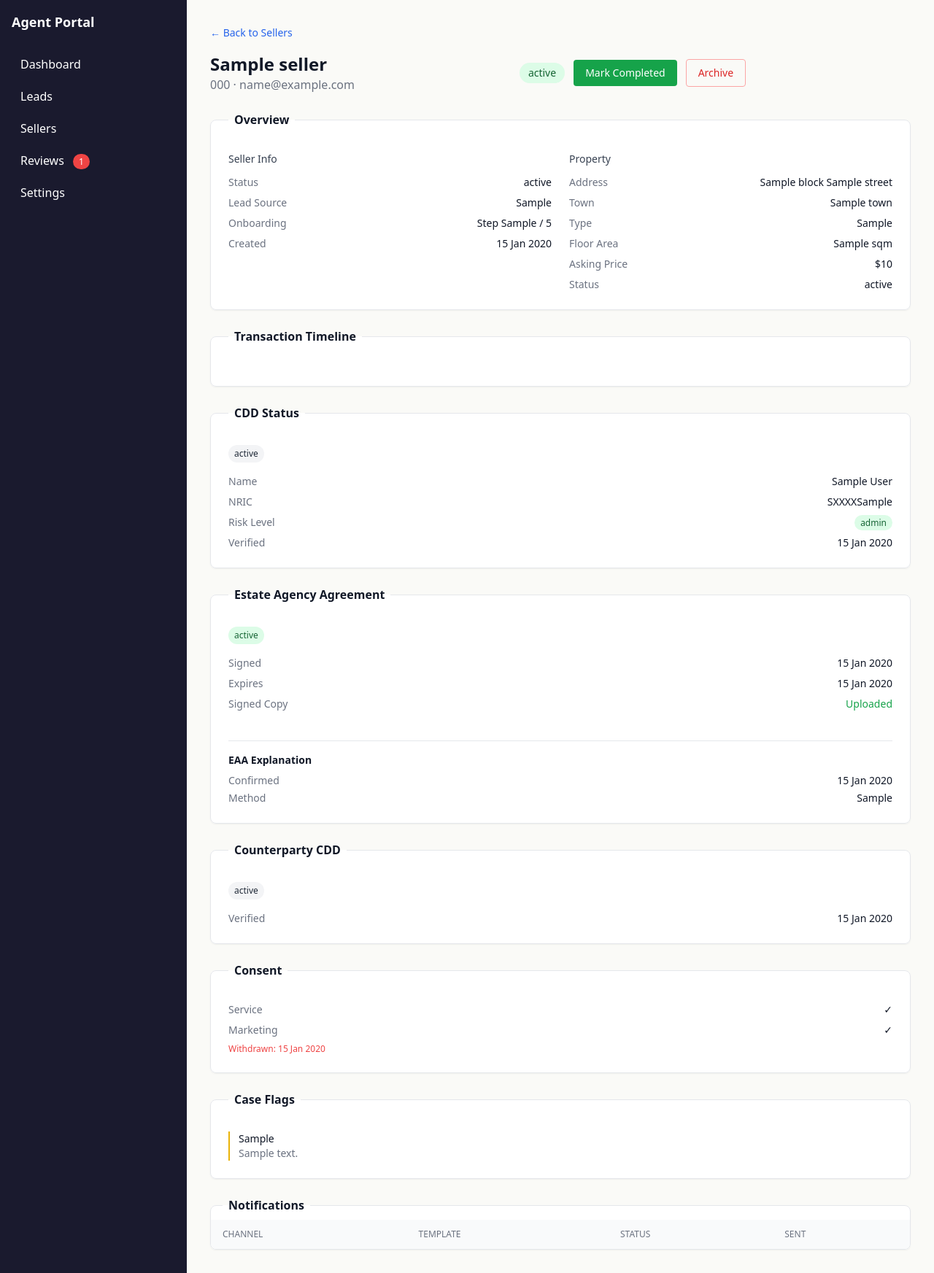
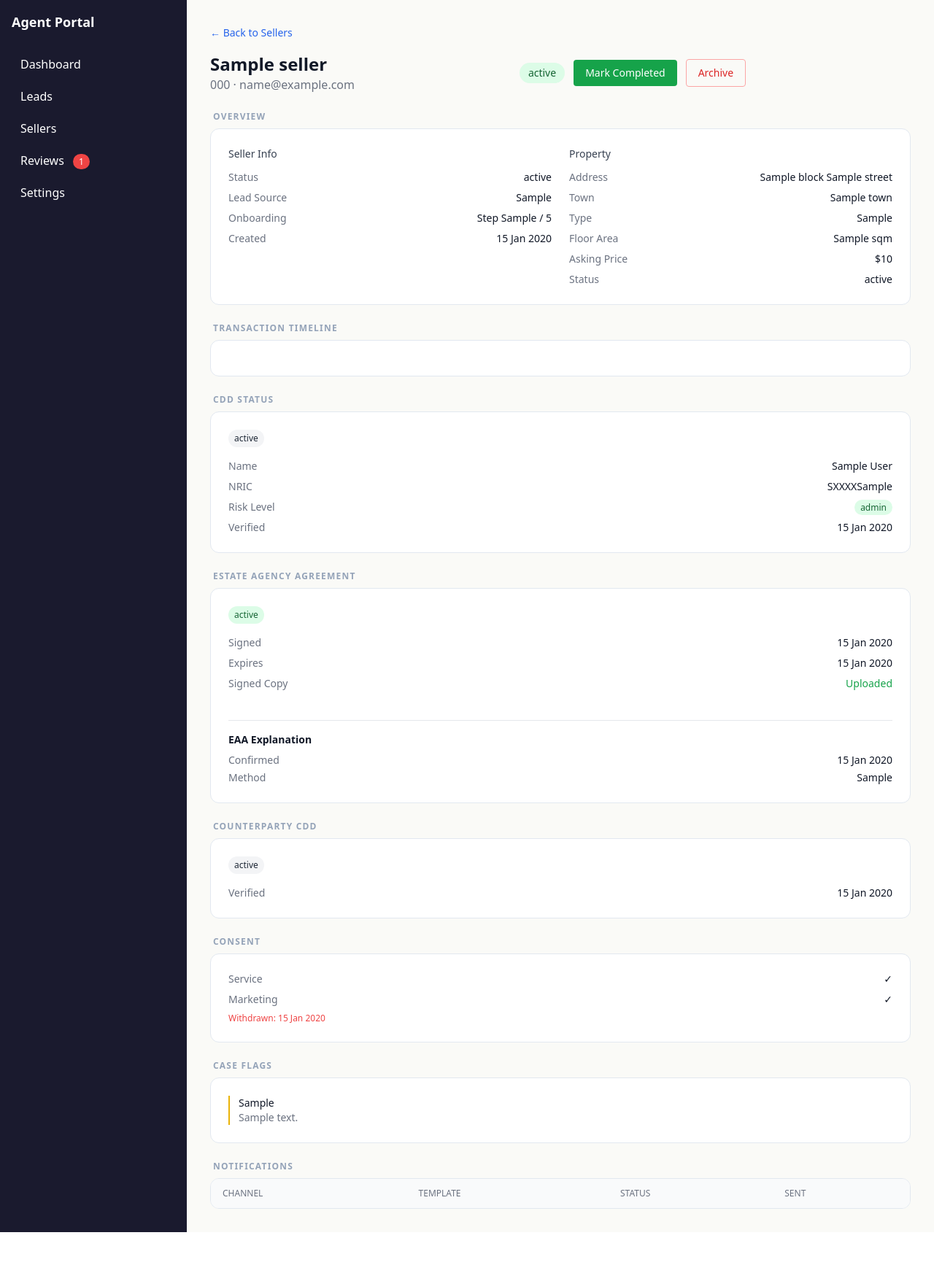
Before and after one commit to Duckchief/sellmyhouse, a Node project: template src/views/pages/agent/seller-detail.njk in a window 1280 px wide. Shown: the whole page at 73% size. After the commit the page ends 1689 px from the top, so only its background shows below. Run offline with Node 20 templates, Linux system fonts and the light colour scheme; the template is opened without the code that fills it: most values are stand-ins (such as "Sample title", 1, 10 or a date in 2020); lists and menus that the app fills with data are empty; style sheets or scripts are compiled from the project's sources; some libraries are stand-ins or nearby versions.

Commit message:
refactor: replace fieldset layout with modern section-based card pattern in seller-detail.njk
Replace 8 fieldsets (with legend styling) with cleaner section + label pattern:
- Old: <fieldset> + <legend> + styled content
- New: <section> + <p class="label"> + <div class="card"> with rounded-xl, border-slate-200
- Move id="notifications-fieldset" from <fieldset> to <section> for Notifications section
- Update styling: border-gray-200 → border-slate-200, mt-2 removed, consistent p-6 spacing
- All logic and included partials preserved

Co-Authored-By: Claude Sonnet 4.6 <noreply@anthropic.com>

```diff
--- a/src/views/pages/agent/seller-detail.njk
+++ b/src/views/pages/agent/seller-detail.njk
@@ -10,9 +10,10 @@
 <div class="space-y-6">
 
   {# 1. Overview #}
-  <fieldset class="border border-gray-200 rounded-lg p-6 bg-white shadow-sm">
-    <legend class="px-2 text-base font-semibold text-gray-900">{{ "Overview" | t }}</legend>
-    <div class="grid grid-cols-1 md:grid-cols-2 gap-6 mt-2">
+  <section>
+    <p class="text-xs font-semibold uppercase tracking-widest text-slate-400 mb-2 px-1">{{ "Overview" | t }}</p>
+    <div class="bg-white rounded-xl border border-slate-200 p-6">
+      <div class="grid grid-cols-1 md:grid-cols-2 gap-6">
         <div>
           <h3 class="text-sm font-medium text-gray-700 mb-3">{{ "Seller Info" | t }}</h3>
           <dl class="space-y-2 text-sm">
@@ -41,12 +42,14 @@
         </div>
         {% endif %}
       </div>
-  </fieldset>
+    </div>
+  </section>
 
   {# 2. Transaction Timeline #}
-  <fieldset class="border border-gray-200 rounded-lg p-6 bg-white shadow-sm">
-    <legend class="px-2 text-base font-semibold text-gray-900">{{ "Transaction Timeline" | t }}</legend>
-    <div class="space-y-4 mt-2">
+  <section>
+    <p class="text-xs font-semibold uppercase tracking-widest text-slate-400 mb-2 px-1">{{ "Transaction Timeline" | t }}</p>
+    <div class="bg-white rounded-xl border border-slate-200 p-6">
+      <div class="space-y-4">
         {% for milestone in milestones %}
         <div class="flex items-start gap-3">
           <div class="mt-1 w-3 h-3 rounded-full flex-shrink-0
@@ -60,50 +63,53 @@
         </div>
         {% endfor %}
       </div>
-  </fieldset>
+    </div>
+  </section>
 
   {# 3. CDD Status #}
-  <fieldset class="border border-gray-200 rounded-lg p-6 bg-white shadow-sm">
-    <legend class="px-2 text-base font-semibold text-gray-900">{{ "CDD Status" | t }}</legend>
-    <div class="mt-2">
+  <section>
+    <p class="text-xs font-semibold uppercase tracking-widest text-slate-400 mb-2 px-1">{{ "CDD Status" | t }}</p>
+    <div class="bg-white rounded-xl border border-slate-200 p-6">
       {% include "partials/agent/compliance-cdd-card.njk" %}
     </div>
-  </fieldset>
+  </section>
 
   {# 4. Estate Agency Agreement #}
-  <fieldset class="border border-gray-200 rounded-lg p-6 bg-white shadow-sm">
-    <legend class="px-2 text-base font-semibold text-gray-900">{{ "Estate Agency Agreement" | t }}</legend>
-    <div class="mt-2">
+  <section>
+    <p class="text-xs font-semibold uppercase tracking-widest text-slate-400 mb-2 px-1">{{ "Estate Agency Agreement" | t }}</p>
+    <div class="bg-white rounded-xl border border-slate-200 p-6">
       {% include "partials/agent/compliance-eaa-card.njk" %}
     </div>
-  </fieldset>
+  </section>
 
   {# 5. Counterparty CDD — only when active transaction exists #}
   {% if compliance.counterpartyCdd %}
-  <fieldset class="border border-gray-200 rounded-lg p-6 bg-white shadow-sm">
-    <legend class="px-2 text-base font-semibold text-gray-900">{{ "Counterparty CDD" | t }}</legend>
-    <div class="mt-2">
+  <section>
+    <p class="text-xs font-semibold uppercase tracking-widest text-slate-400 mb-2 px-1">{{ "Counterparty CDD" | t }}</p>
+    <div class="bg-white rounded-xl border border-slate-200 p-6">
       {% include "partials/agent/compliance-counterparty-cdd-card.njk" %}
     </div>
-  </fieldset>
+  </section>
   {% endif %}
 
   {# 6. Consent #}
-  <fieldset class="border border-gray-200 rounded-lg p-6 bg-white shadow-sm">
-    <legend class="px-2 text-base font-semibold text-gray-900">{{ "Consent" | t }}</legend>
-    <dl class="space-y-2 text-sm mt-2">
+  <section>
+    <p class="text-xs font-semibold uppercase tracking-widest text-slate-400 mb-2 px-1">{{ "Consent" | t }}</p>
+    <div class="bg-white rounded-xl border border-slate-200 p-6">
+      <dl class="space-y-2 text-sm">
         <div class="flex justify-between"><dt class="text-gray-500">{{ "Service" | t }}</dt><dd>{% if compliance.consent.service %}✓{% else %}✗{% endif %}</dd></div>
         <div class="flex justify-between"><dt class="text-gray-500">{{ "Marketing" | t }}</dt><dd>{% if compliance.consent.marketing %}✓{% else %}✗{% endif %}</dd></div>
         {% if compliance.consent.withdrawnAt %}
         <div class="text-xs text-red-500">{{ "Withdrawn:" | t }} {{ compliance.consent.withdrawnAt | date }}</div>
         {% endif %}
       </dl>
-  </fieldset>
+    </div>
+  </section>
 
   {# 7. Case Flags #}
-  <fieldset class="border border-gray-200 rounded-lg p-6 bg-white shadow-sm">
-    <legend class="px-2 text-base font-semibold text-gray-900">{{ "Case Flags" | t }}</legend>
-    <div class="mt-2">
+  <section>
+    <p class="text-xs font-semibold uppercase tracking-widest text-slate-400 mb-2 px-1">{{ "Case Flags" | t }}</p>
+    <div class="bg-white rounded-xl border border-slate-200 p-6">
       {% if compliance.caseFlags.length == 0 %}
       <p class="text-sm text-gray-500">{{ "No active flags" | t }}</p>
       {% else %}
@@ -117,15 +123,17 @@
       </div>
       {% endif %}
     </div>
-  </fieldset>
+  </section>
 
   {# 8. Notifications #}
-  <fieldset id="notifications-fieldset" class="border border-gray-200 rounded-lg bg-white shadow-sm overflow-hidden">
-    <legend class="px-2 text-base font-semibold text-gray-900 ml-4 mt-2">{{ "Notifications" | t }}</legend>
-    <div id="notifications-section" class="mt-2">
+  <section id="notifications-fieldset">
+    <p class="text-xs font-semibold uppercase tracking-widest text-slate-400 mb-2 px-1">{{ "Notifications" | t }}</p>
+    <div class="bg-white rounded-xl border border-slate-200 overflow-hidden">
+      <div id="notifications-section">
         {% include "partials/agent/seller-notifications.njk" %}
       </div>
-  </fieldset>
+    </div>
+  </section>
 
 </div>
 
```
Lines whose indentation alone changed are shown as unchanged.
